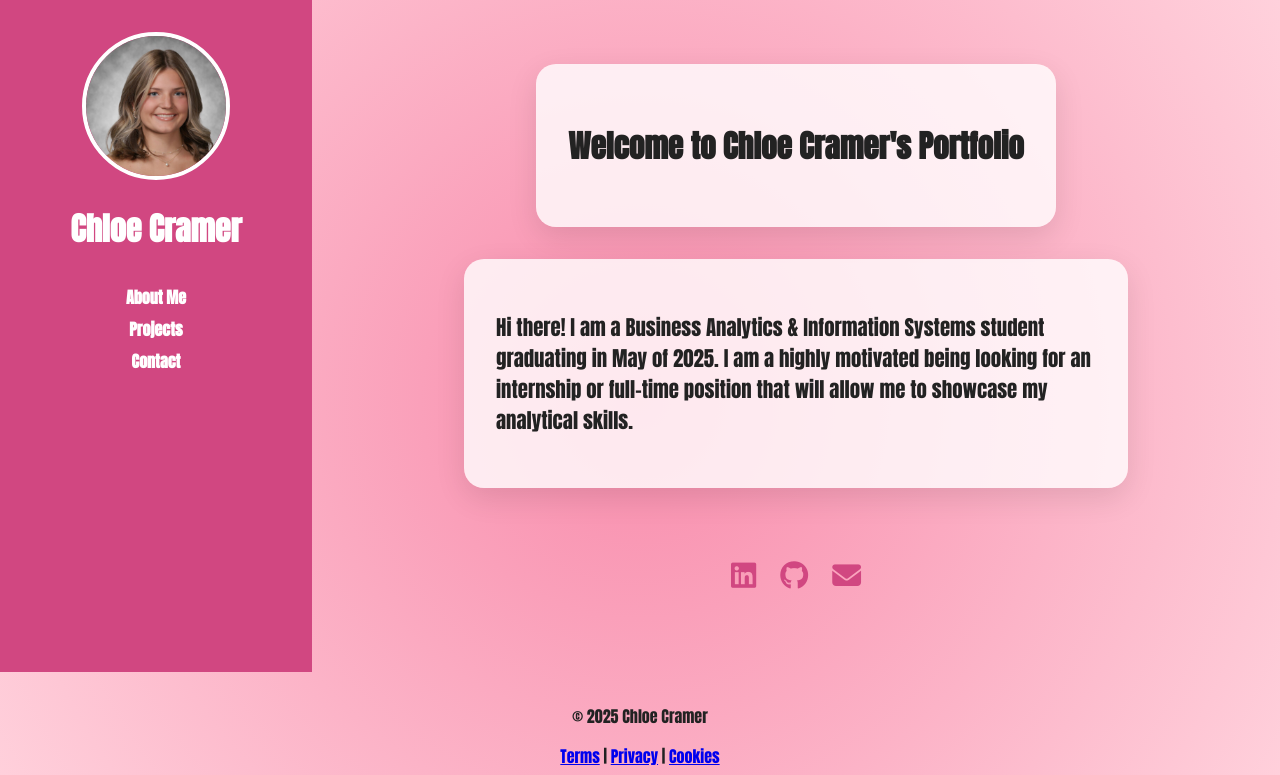
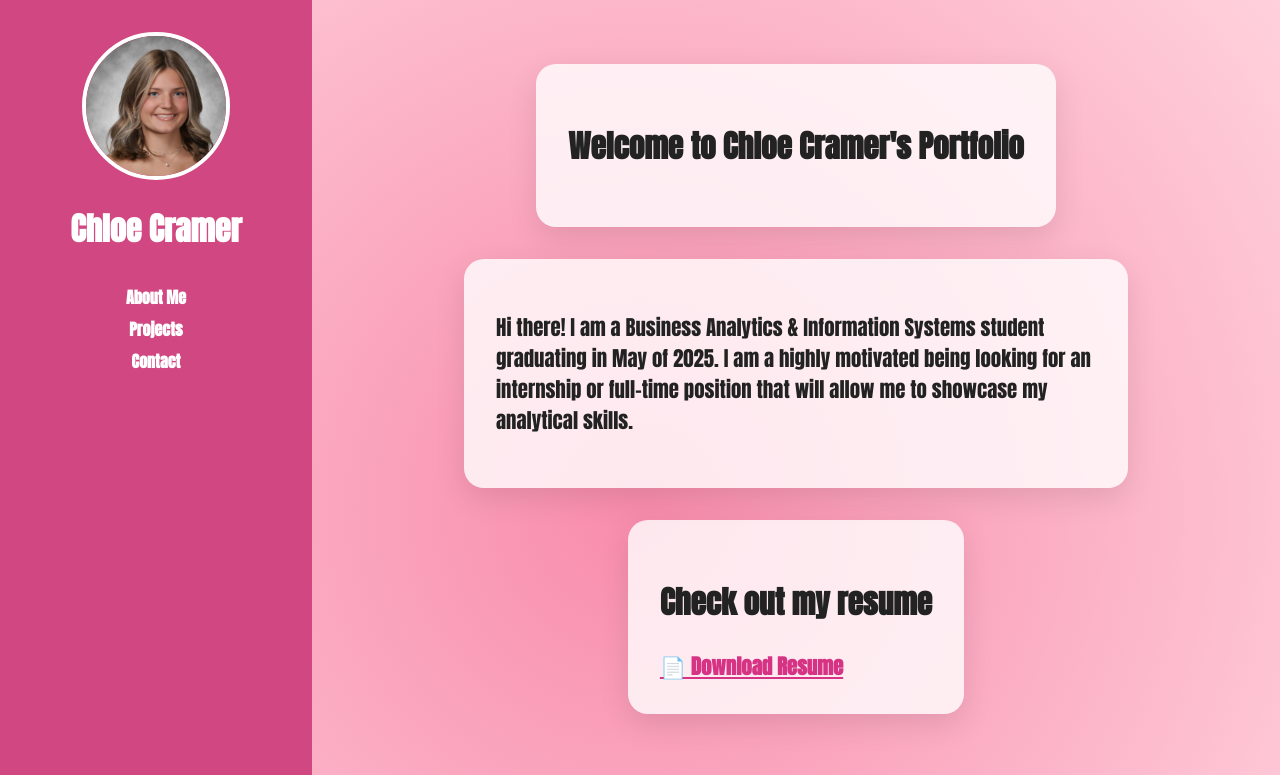
Before and after one commit to chloecramerrr/Portfolio-site, a plain HTML site: page index.html in a window 1280 px wide. Shown: the top 775 px of the page. Drawn offline with nearby package versions, Linux system fonts and the light colour scheme.

Commit message:
add resume section

```diff
--- a/index.html
+++ b/index.html
@@ -40,6 +40,16 @@
             my analytical skills.
           </p>
         </section>
+        <section class="card">
+          <h2>Check out my resume</h2>
+          <a
+            href="./Chloe_Cramer_Resume.pdf"
+            download
+            style="font-weight: bold; color: #d63384"
+          >
+            📄 Download Resume
+          </a>
+        </section>
 
         <section class="social-icons">
           <a href="https://linkedin.com/in/chloe-cramer" target="_blank"
```
Also changed, not shown: 1 other file.
